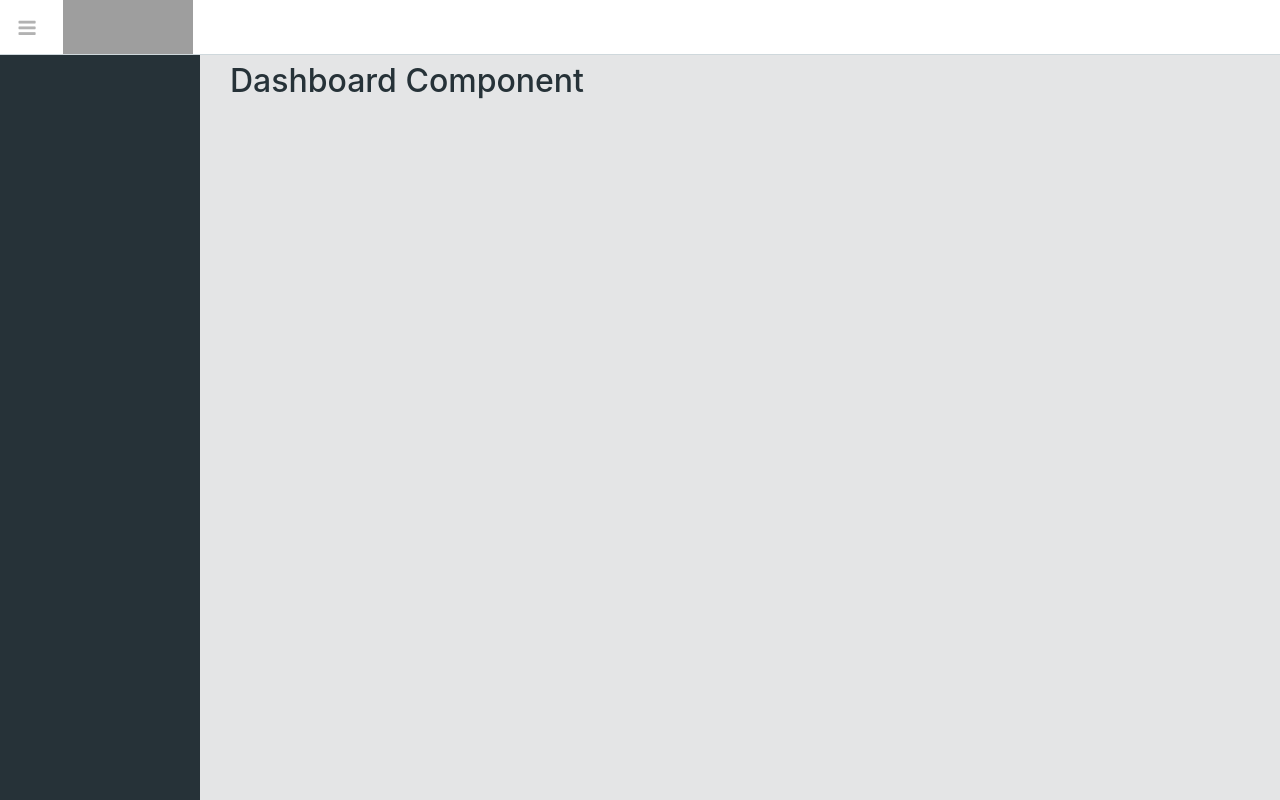
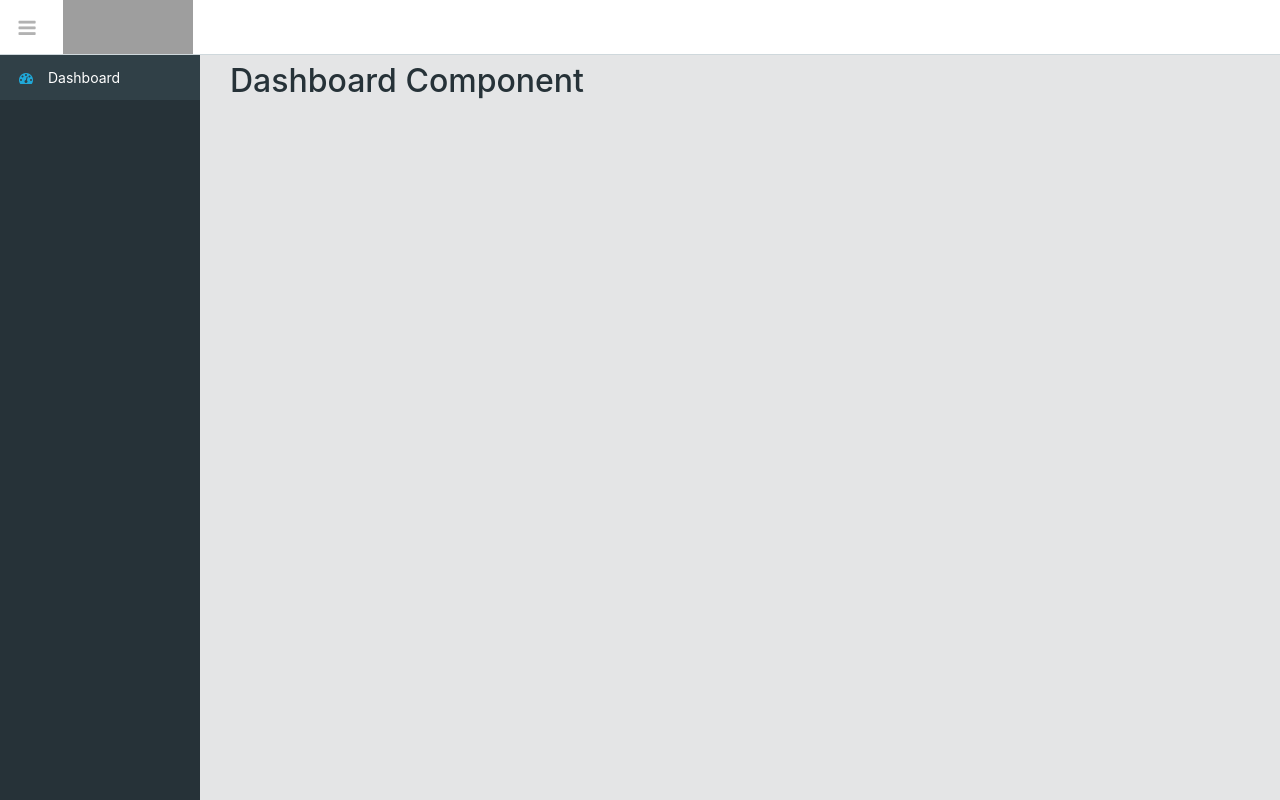
Before and after one commit to ldef/angular, an Angular app: page / in a window 1280 px wide. Built offline with nearby package versions, Linux system fonts and the light colour scheme; grey boxes are pictures that could not be loaded.

Commit message:
Exemple item sidebar

```diff
--- a/src/app/layout/sidebar/sidebar.component.html
+++ b/src/app/layout/sidebar/sidebar.component.html
@@ -1,4 +1,7 @@
 <nav class="sidebar-nav">
     <ul class="nav">
+        <li class="nav-item">
+            <a class="nav-link" routerLinkActive="active" [routerLink]="['/']"><i class="fa fa-tachometer"></i> Dashboard</a>
+        </li>
     </ul>
 </nav>
```
